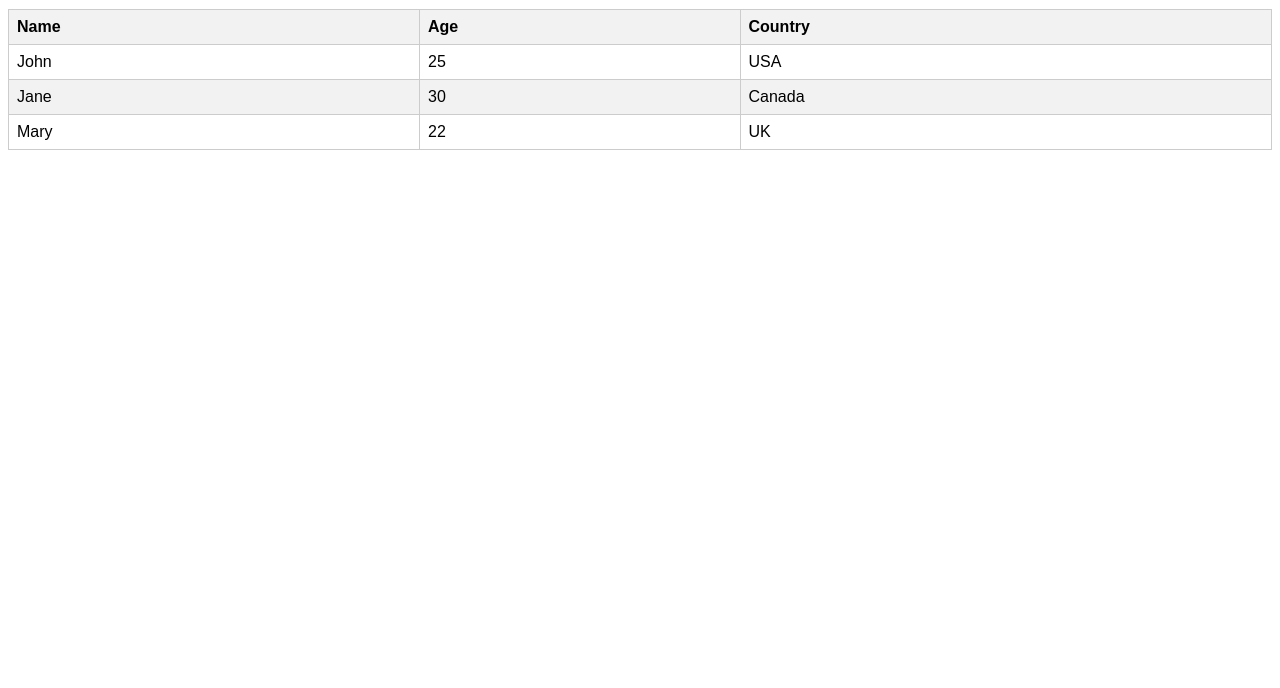
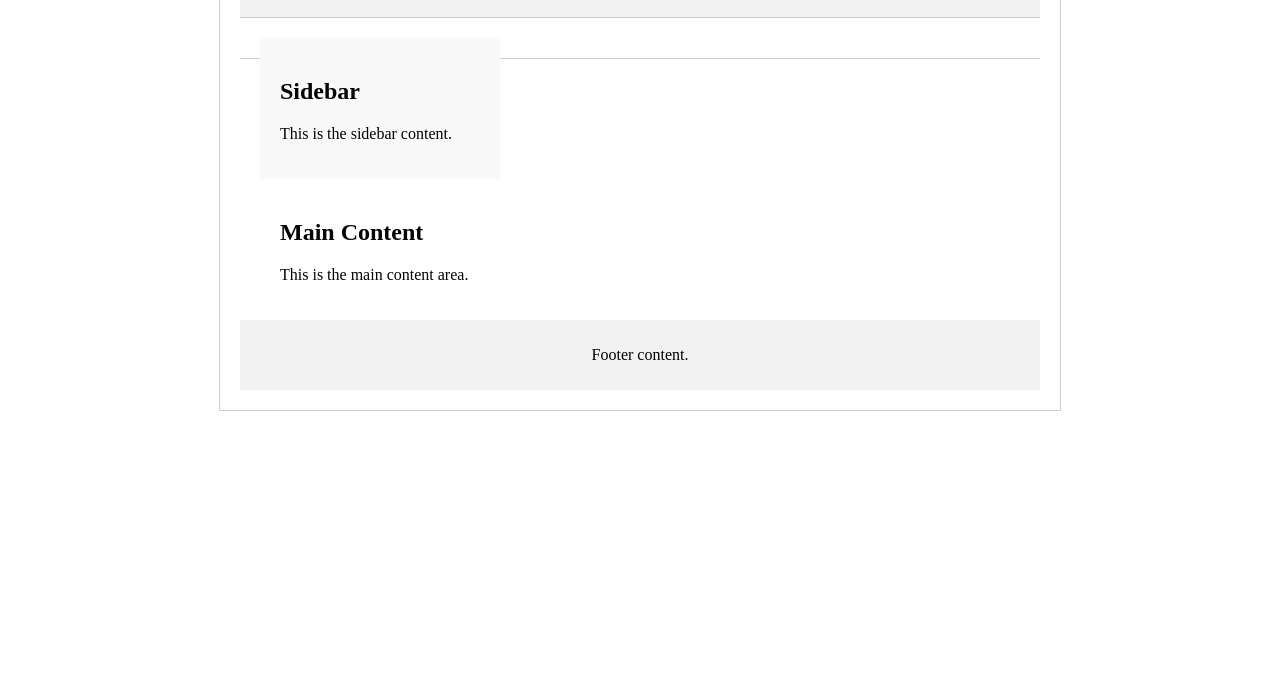
Before and after one commit to saki789/Tester, a plain HTML site: page index.html in a window 1280 px wide. Shown: the part 112-800 px from the top of the page. Drawn offline with Linux system fonts and the light colour scheme.

Commit message:
Update index.html

```diff
--- a/index.html
+++ b/index.html
@@ -1,78 +1,66 @@
 <!DOCTYPE html>
 <html>
 <head>
-    <title>Interactive Table Example</title>
+    <title>Div Structure Example</title>
     <style>
-        body {
-            font-family: Arial, sans-serif;
+        .container {
+            width: 800px;
+            margin: 0 auto;
+            padding: 20px;
+            border: 1px solid #ccc;
         }
-        table {
-            width: 100%;
-            border-collapse: collapse;
-            margin-top: 20px;
+
+        .header {
+            background-color: #f2f2f2;
+            padding: 10px;
+            text-align: center;
         }
-        th, td {
-            border: 1px solid #ccc;
-            padding: 8px;
-            text-align: left;
+
+        .content {
+            padding: 20px;
+            border-top: 1px solid #ccc;
+            border-bottom: 1px solid #ccc;
         }
-        th {
+
+        .sidebar {
+            width: 200px;
+            float: left;
+            padding: 20px;
+            background-color: #f9f9f9;
+        }
+
+        .main {
+            width: 580px;
+            float: left;
+            padding: 20px;
+        }
+
+        .footer {
+            clear: both;
+            text-align: center;
+            padding: 10px;
             background-color: #f2f2f2;
-        }
-        tr:nth-child(even) {
-            background-color: #f2f2f2;
-        }
-        .filter-input {
-            width: 100%;
-            padding: 5px;
         }
     </style>
 </head>
 <body>
-    <h1>Interactive Table Example</h1>
-
-    <input type="text" id="filterInput" placeholder="Filter">
-    <table id="data-table">
-        <thead>
-            <tr>
-                <th>Name</th>
-                <th>Age</th>
-                <th>Country</th>
-            </tr>
-        </thead>
-        <tbody>
-            <tr>
-                <td>John</td>
-                <td>25</td>
-                <td>USA</td>
-            </tr>
-            <tr>
-                <td>Jane</td>
-                <td>30</td>
-                <td>Canada</td>
-            </tr>
-            <tr>
-                <td>Mary</td>
-                <td>22</td>
-                <td>UK</td>
-            </tr>
-            <!-- Add more rows here -->
-        </tbody>
-    </table>
-
-    <script>
-        // Filter and sort functionality
-        const filterInput = document.getElementById('filterInput');
-        const dataTable = document.getElementById('data-table');
-        const rows = dataTable.getElementsByTagName('tr');
-
-        filterInput.addEventListener('keyup', function() {
-            const filterValue = filterInput.value.toLowerCase();
-            for (let i = 1; i < rows.length; i++) {
-                const row = rows[i];
-                const columns = row.getElementsByTagName('td');
-                let rowVisible = false;
-                for (let j = 0; j < columns.length; j++) {
-                    const columnValue = columns[j].textContent.toLowerCase();
-                    if (columnValue.indexOf(filterValue) > -1) {
-                        rowVisible = true;
+    <div class="container">
+        <div class="header">
+            <h1>Header</h1>
+        </div>
+        <div class="content">
+            <div class="sidebar">
+                <h2>Sidebar</h2>
+                <p>This is the sidebar content.</p>
+            </div>
+            <div class="main">
+                <h2>Main Content</h2>
+                <p>This is the main content area.</p>
+            </div>
+        </div>
+        <div class="footer">
+            <p>Footer content.</p>
+        </div>
+    </div>
+</body>
+</html>
```
